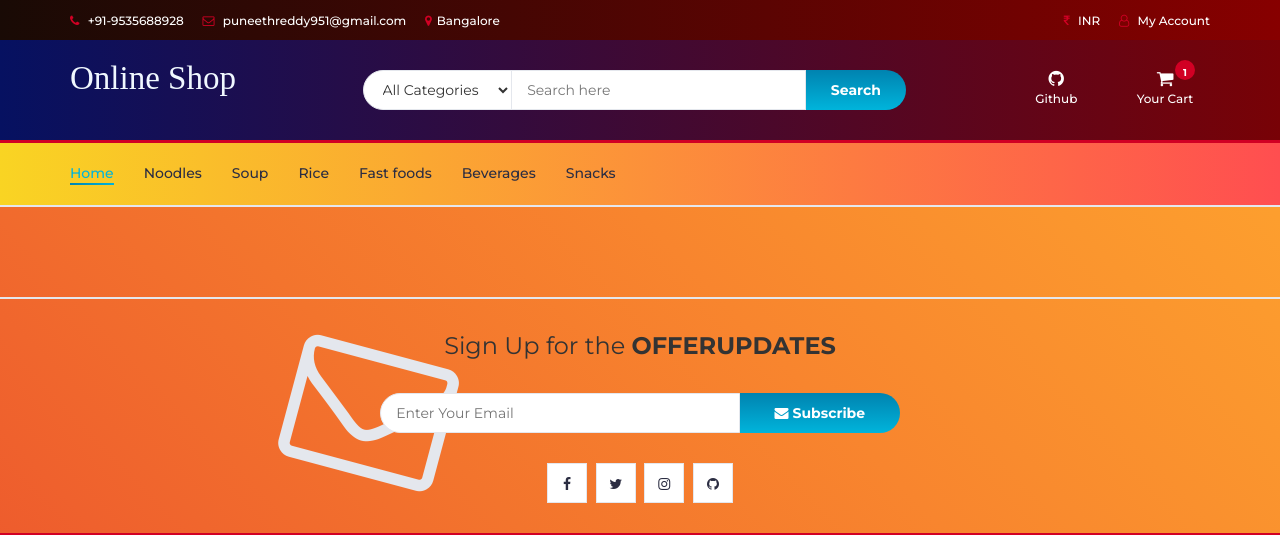
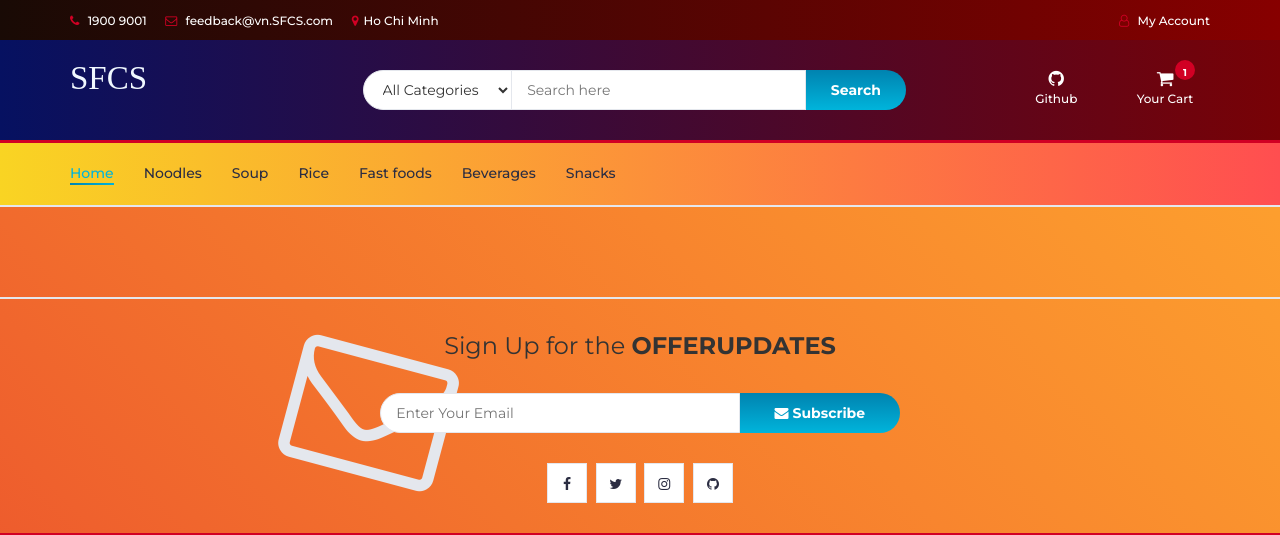
Before and after one commit to feli96zzz/SFCS---Smart-Food-Court-System, a PHP site: page /myfiles/cart.php in a window 1280 px wide. Shown: the top 535 px of the page. Run offline with PHP 8.4, Linux system fonts and the light colour scheme; data comes from the database, SQL or seed files in the repository; data that the repository does not hold is empty; some libraries are stand-ins or nearby versions.

Commit message:
sua header.php o local

```diff
--- a/header.php
+++ b/header.php
@@ -11,7 +11,7 @@ session_start();
 		<meta name="viewport" content="width=device-width, initial-scale=1">
 		 <!-- The above 3 meta tags *must* come first in the head; any other head content must come *after* these tags -->
 
-		<title>Online Shopping</title>
+		<title>SFCS - Smart Food Court System</title>
 
 		<!-- Google font -->
 		<link href="https://fonts.googleapis.com/css?family=Montserrat:400,500,700" rel="stylesheet">
@@ -122,12 +122,12 @@ session_start();
 			<div id="top-header">
 				<div class="container">
 					<ul class="header-links pull-left">
-						<li><a href="#"><i class="fa fa-phone"></i> +91-9535688928</a></li>
-						<li><a href="#"><i class="fa fa-envelope-o"></i> puneethreddy951@gmail.com</a></li>
-						<li><a href="#"><i class="fa fa-map-marker"></i>Bangalore</a></li>
+						<li><a href="#"><i class="fa fa-phone"></i> 1900 9001</a></li>
+						<li><a href="#"><i class="fa fa-envelope-o"></i> feedback@vn.SFCS.com</a></li>
+						<li><a href="#"><i class="fa fa-map-marker"></i>Ho Chi Minh</a></li>
 					</ul>
 					<ul class="header-links pull-right">
-						<li><a href="#"><i class="fa fa-inr"></i> INR</a></li>
+						<!-- kiem tra xung dot -->
 						<li><?php
                              include "db.php";
                             if(isset($_SESSION["uid"])){
@@ -179,7 +179,7 @@ session_start();
 							<div class="header-logo">
 								<a href="#" class="logo">
 								<font style="font-style:normal; font-size: 33px;color: aliceblue;font-family: serif">
-                                        Online Shop
+                                        SFCS
                                     </font>
 
 								</a>
```
